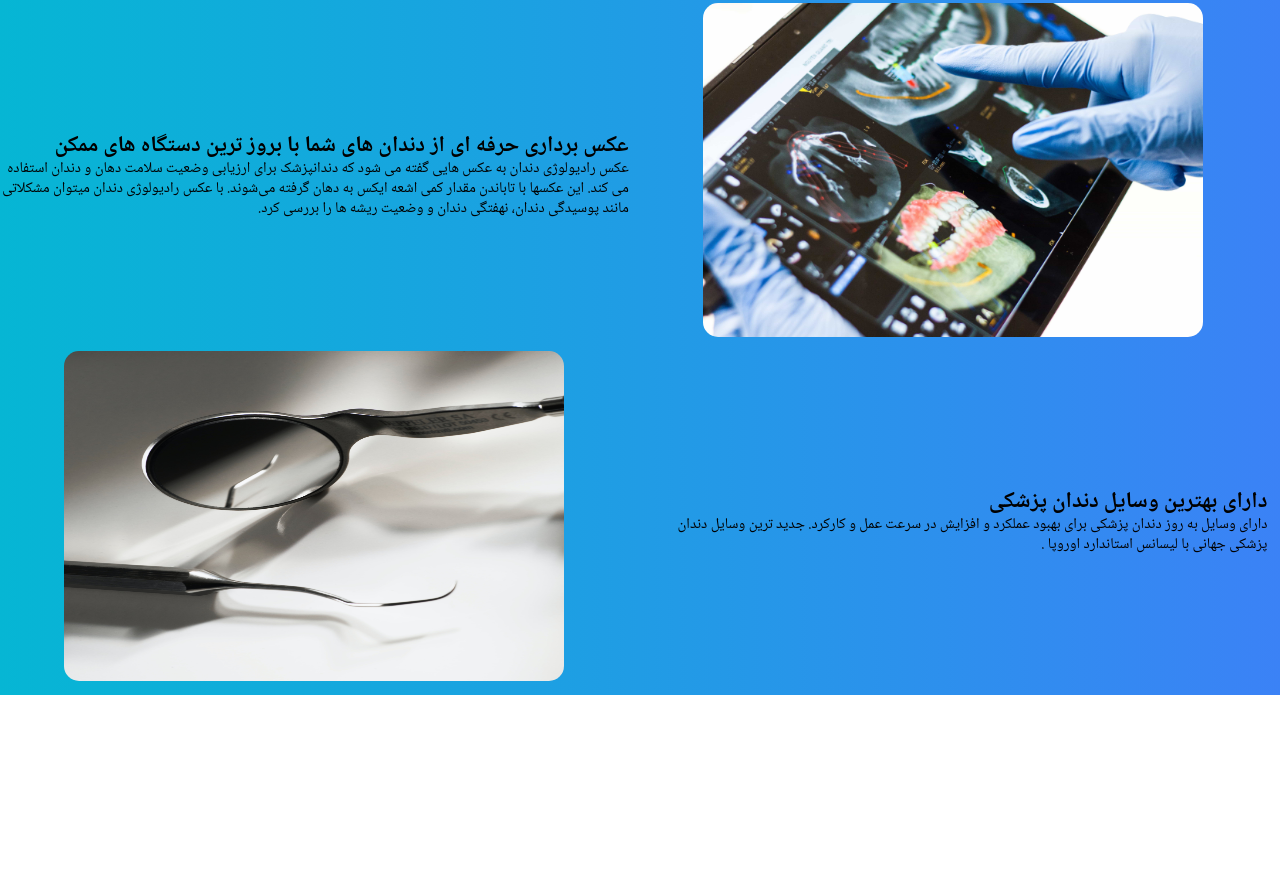
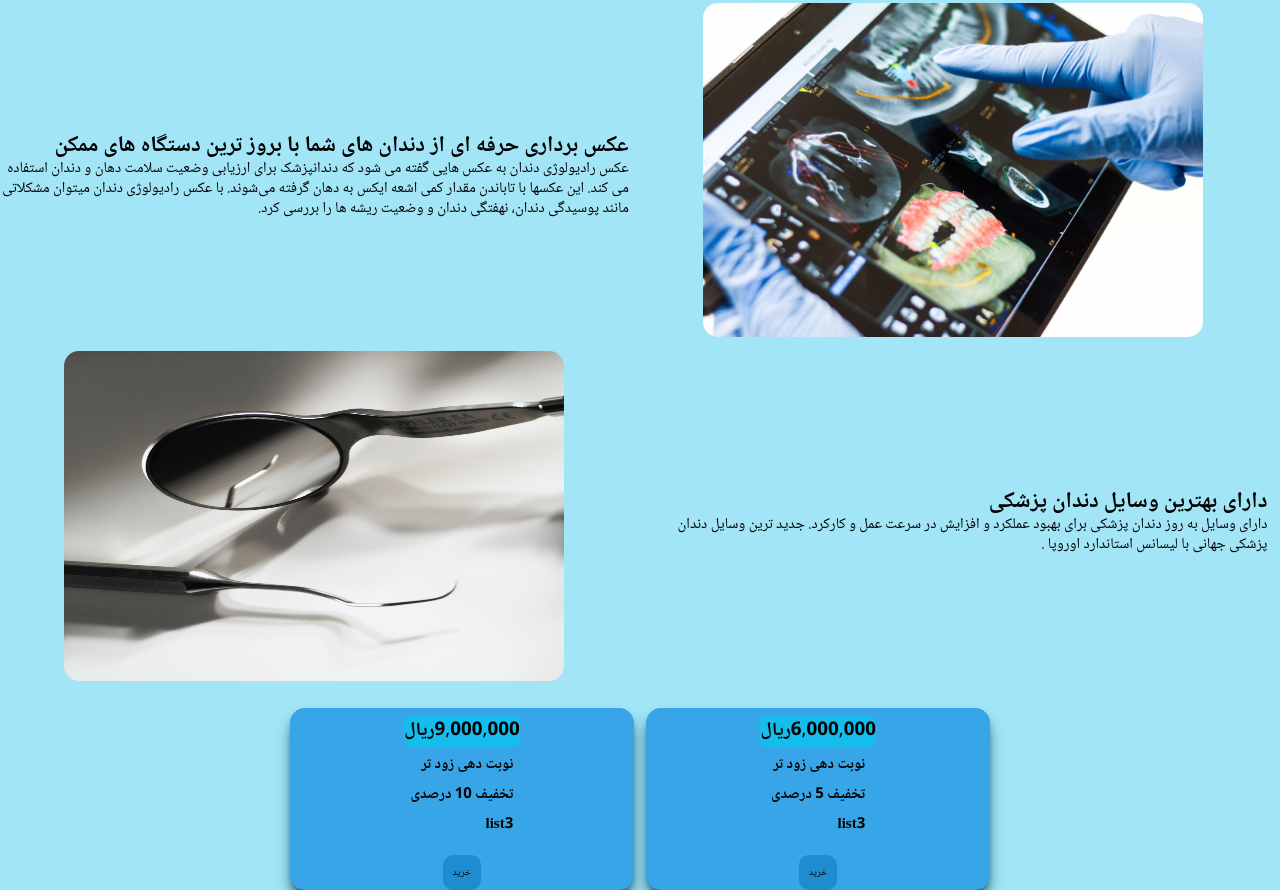
Before and after one commit to smsi80/drmehrabi, a plain HTML site: page index.html in a window 1280 px wide. Shown: the part 1523-2413 px from the top of the page. Before the commit the page ends 2218 px from the top, so only its background shows below. Drawn offline with nearby package versions, Linux system fonts and the light colour scheme.

Commit message:
add cart kharid

```diff
--- a/index.html
+++ b/index.html
@@ -7,7 +7,7 @@
     <link rel="stylesheet" href="/dist/output.css" />
     <title>DR-mehrabi</title>
   </head>
-  <body class="bg-gradient-to-r from-cyan-500 to-blue-500">
+  <body class="bg-[#a1e5f7]">
     <header class="">
       <nav
         class="flex flex-col items-center justify-center md:justify-between md:flex-row-reverse text-4xl md:h-14 w-screen bg-[#2C363F] text-white pb-2 mb-10"
@@ -167,7 +167,8 @@
           </ul>
         </div>
       </div>
-      <section class="zpatern working">
+      <!-- z patern -->
+      <section class="zpatern working mb-5">
         <div
           class="firsst-side grid grid-cols-1 md:grid-rows-3 md:grid-cols-2 grid-rows-3 md:gap-x-4 md:mr-5 justify-center items-center"
         >
@@ -239,7 +240,49 @@
           </div>
         </div>
       </section>
-      <section></section>
+      <!-- vip plans -->
+      <section class="vip_plans max-w-[70rem] mx-auto">
+        <div
+          class="md:grid md:grid-cols-2 md:grid-rows-1 md:gap-x-5 flex flex-col gap-5"
+        >
+          <!-- vip plan 1 -->
+          <div
+            class="flex flex-col items-center shadow-lg shadow-cyan-900 rounded-3xl bg-[#38a5e9] hover:bg-[#64b9ee] transition-all duration-500 overflow-hidden"
+          >
+            <p class="mb-5 mt-5">
+              <strong class="text-3xl bg-[#14bdeb] rounded-xl"
+                >6,000,000ريال</strong
+              >
+            </p>
+            <ul class="font-semibold text-2xl mb-4">
+              <li class="mb-4">نوبت دهی زود تر</li>
+              <li class="mb-4">تخفیف 5 درصدی</li>
+              <li class="mb-4">list3</li>
+            </ul>
+            <button class="bg-[#1f8ccf] p-4 rounded-2xl">
+              <a href="#">خرید</a>
+            </button>
+          </div>
+          <!-- vip plan 2 -->
+          <div
+            class="flex flex-col items-center shadow-lg shadow-cyan-900 rounded-3xl bg-[#38a5e9] hover:bg-[#64b9ee] transition-all duration-500 overflow-hidden"
+          >
+            <p class="mb-5 mt-5">
+              <strong class="text-3xl bg-[#14bdeb] rounded-xl"
+                >9,000,000ريال</strong
+              >
+            </p>
+            <ul class="font-semibold text-2xl mb-4">
+              <li class="mb-4">نوبت دهی زود تر</li>
+              <li class="mb-4">تخفیف 10 درصدی</li>
+              <li class="mb-4">list3</li>
+            </ul>
+            <button class="bg-[#1f8ccf] p-4 rounded-2xl">
+              <a href="#">خرید</a>
+            </button>
+          </div>
+        </div>
+      </section>
     </main>
     <script
       type="module"
```
Also changed, not shown: dist/output.css.
